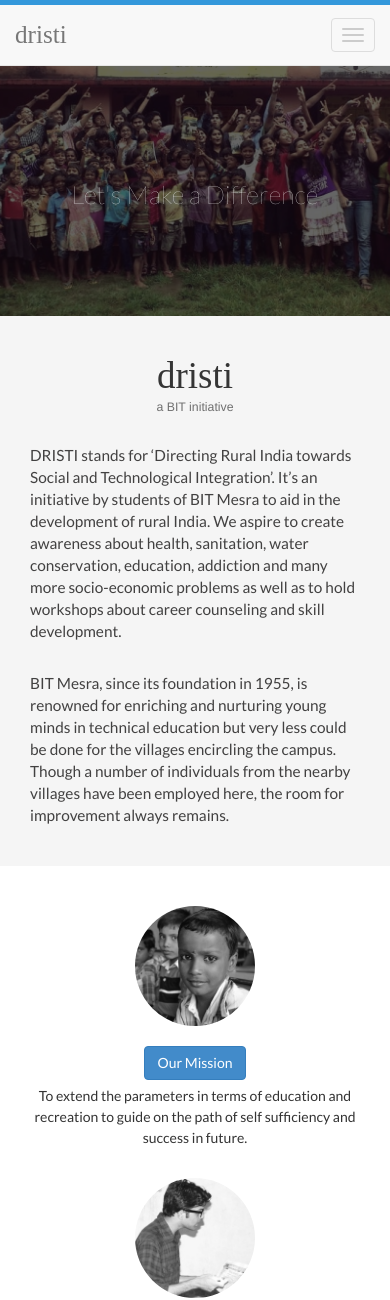
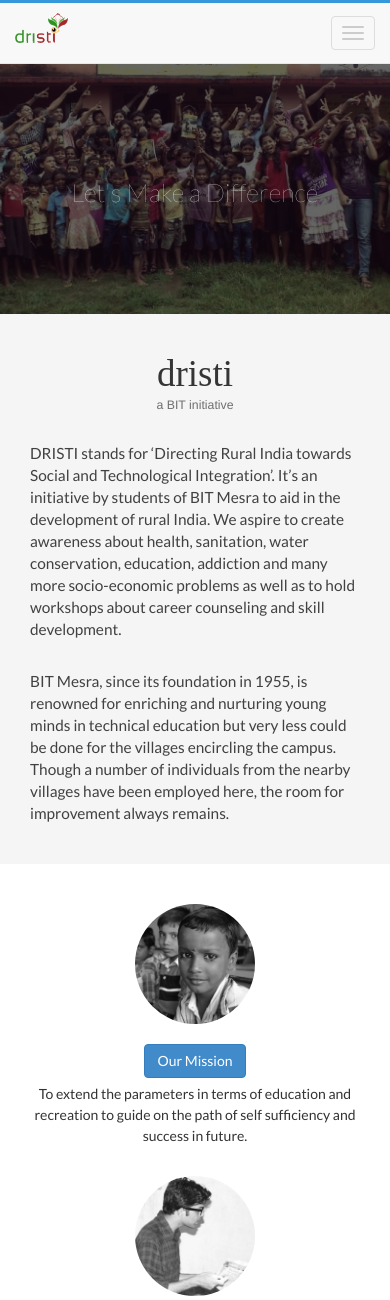
Before and after one commit to vivekagr/dristi, a PHP site: page / in a window 390 px wide. Shown: the top 1300 px of the page. Run offline with PHP 8.4, Linux system fonts and the light colour scheme; some web fonts are replaced.

Commit message:
Add Dristi logo to navbar.

```diff
--- a/css/style.css
+++ b/css/style.css
@@ -13,12 +13,26 @@ body {
   .site-nav li a {
     padding: 15px 10px; }
 
+.navbar-collapse {
+  padding-top: 15px; }
+
 .navbar-brand {
   font-family: 'Snippet';
-  font-size: 1.8em; }
+  font-size: 1.8em;
+  padding: 15px 25px; }
+  @media (max-width: 768px) {
+    .navbar-brand {
+      padding: 5px 15px; } }
+
+.brand-logo {
+  height: 50px;
+  width: auto; }
+  @media (max-width: 768px) {
+    .brand-logo {
+      height: 30px; } }
 
 .main-container {
-  border-top: 5px solid #3498db;
+  border-top: 3px solid #3498db;
   background-color: white;
   max-width: 1178px;
   margin: 0 auto;
--- a/css/style.scss
+++ b/css/style.scss
@@ -24,13 +24,29 @@ body {
   }
 }
 
+.navbar-collapse {
+  padding-top: 15px;
+}
+
 .navbar-brand {
   font-family: 'Snippet';
   font-size: 1.8em;
+  padding: 15px 25px;
+  @media (max-width: 768px) {
+    padding: 5px 15px;
+  }
+}
+
+.brand-logo {
+  height: 50px;
+  width: auto;
+  @media (max-width: 768px) {
+    height: 30px;
+  }
 }
 
 .main-container {
-  border-top: 5px solid #3498db;
+  border-top: 3px solid #3498db;
   background-color: white;
   max-width: 1178px;
   margin: 0 auto;
--- a/index.html
+++ b/index.html
@@ -27,10 +27,8 @@
                     <span class="icon-bar"></span>
                     <span class="icon-bar"></span>
                 </button>
-                <a class="navbar-brand" href="index.html">dristi</a>
+                <a class="navbar-brand" href="index.html"><img class="brand-logo" src="/img/logo.png" alt="Dristi Logo"> </a>
             </div>
-
-            <!-- Collect the nav links, forms, and other content for toggling -->
             <div class="collapse navbar-collapse navbar-ex1-collapse">
                 <ul class="nav navbar-nav navbar-right site-nav">
                     <li><a href="#">About</a></li>
@@ -157,9 +155,6 @@
 
 </div>
 
-<!-- Bootstrap core JavaScript -->
-<!-- Placed at the end of the document so the pages load faster -->
-<!-- Don't forget to add jQuery - download the most recent version at http://jquery.com/ -->
 <script src="js/jquery.js"></script>
 <script src="js/bootstrap.js"></script>
 <script src="js/magnific-popup.js"></script>
```
Also changed, not shown: img/logo-large.png (added), img/logo.png (added).
